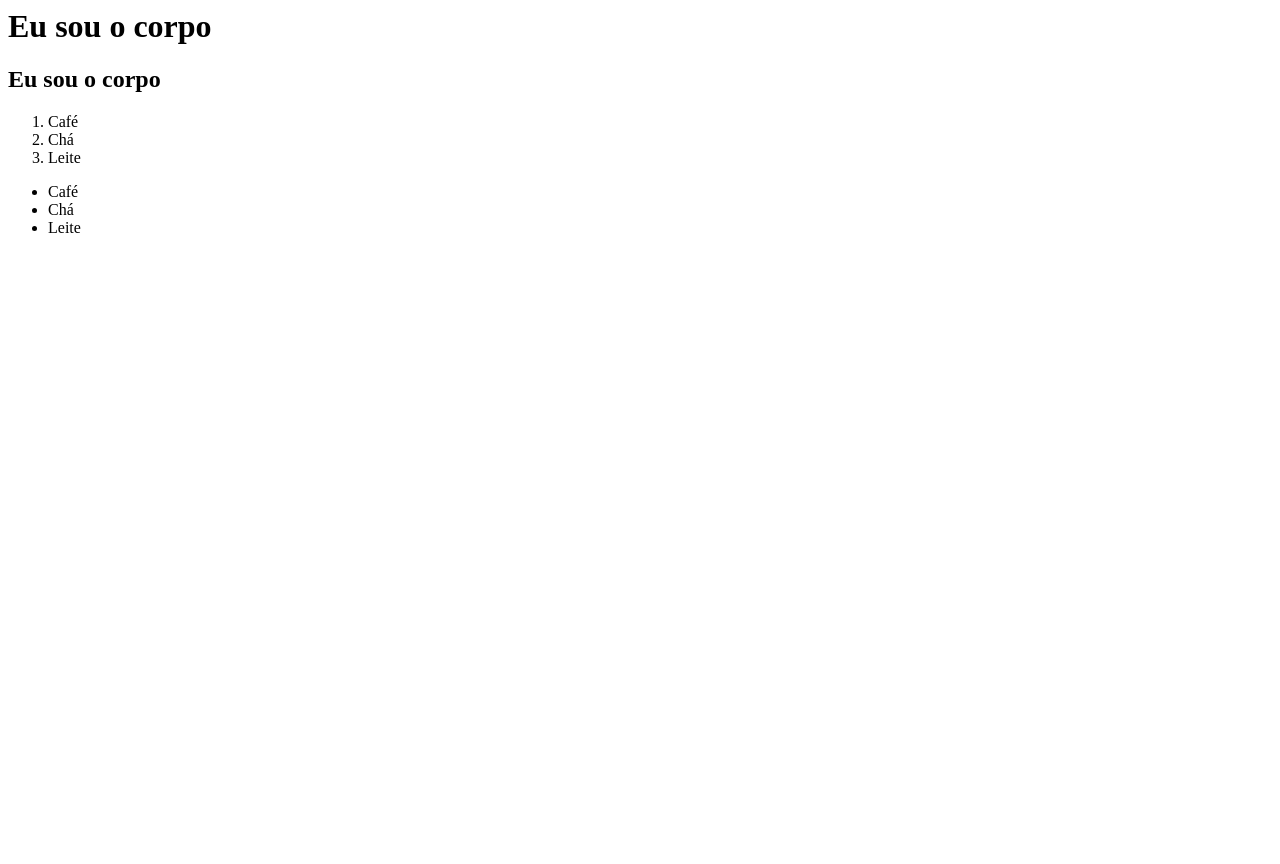
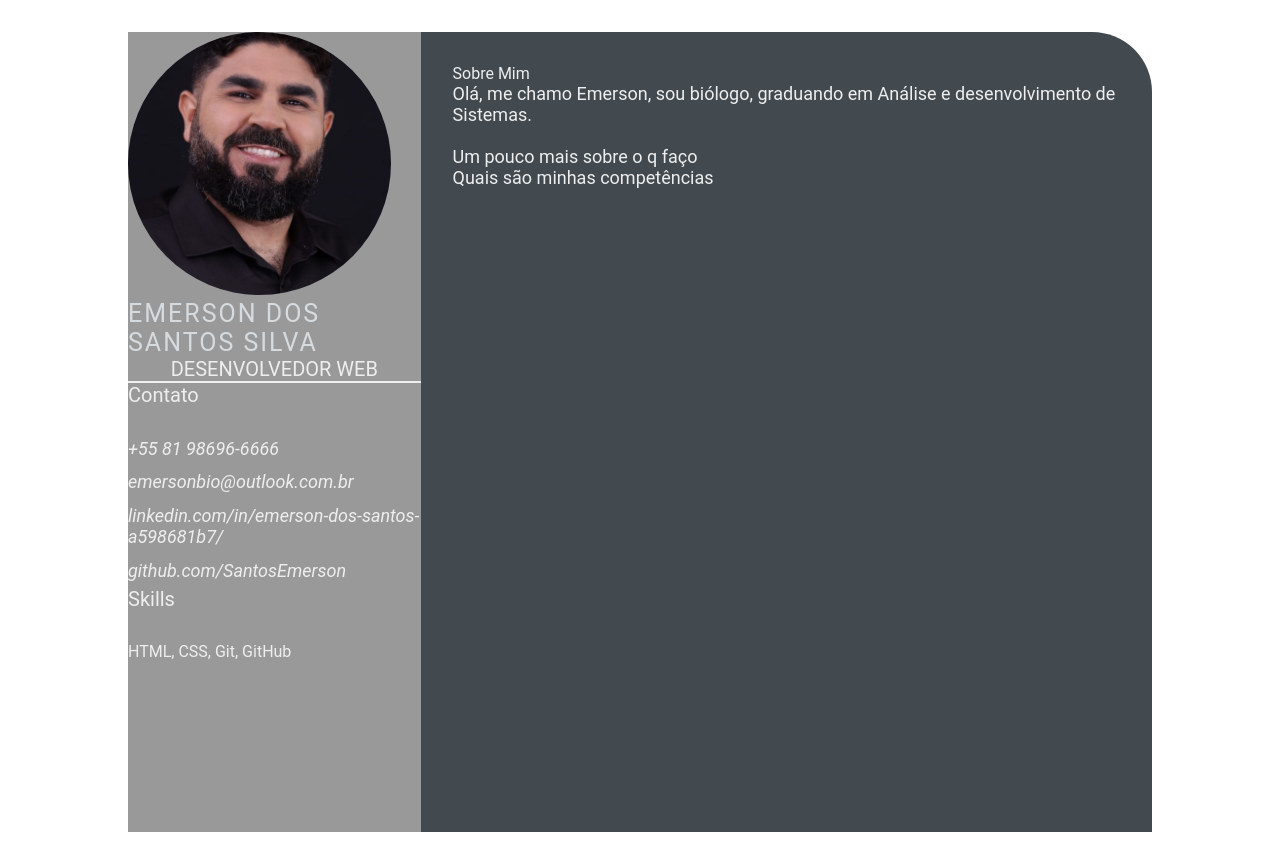
Before and after one commit to SantosEmerson/devweekgit.github.io, a plain HTML site: page index.html in a window 1280 px wide. Before the commit the page ends 800 px from the top, so only its background shows below. Drawn offline with Linux system fonts and the light colour scheme.

Commit message:
feature: add index.html (#2)

```diff
--- a/index.html
+++ b/index.html
@@ -1,21 +1,53 @@
-<html>
-    <head>
-        <title>
-            Olá ei sou a cabeça
-        </title>
-    </head>
-    <body>
-        <h1>Eu sou o corpo</h1>
-        <h2>Eu sou o corpo</h2>
-    </body>
-    <ol>
-        <li>Café</li>
-        <li>Chá</li>
-        <li>Leite</li>
-    </ol>
-    <ul>
-        <li>Café</li>
-        <li>Chá</li>
-        <li>Leite</li>
-    </ul>
+<!DOCTYPE html>
+<html lang="en">
+<head>
+    <meta charset="UTF-8">
+    <meta http-equiv="X-UA-Compatible" content="IE=edge">
+    <meta name="viewport" content="width=device-width, initial-scale=1.0">
+    <title>Emerson dos Santos</title>
+
+    <link rel="stylesheet" href="style.css">
+
+</head>
+<body>
+    <main class="resume-contents">
+        <section class="left-section">
+            <div class="left-section-content">
+                <div class="profile">
+                    <img class="profile-image" src="../devweekgit.github.io/Foto perfil.jpg" alt="profile image">
+                    <p class="name">Emerson dos Santos Silva</p>
+                    <p class="profession">Desenvolvedor Web</p>
+                </div>
+                <div class="contact-info">
+                    <p class="left-title">Contato</p>
+                    <ul>
+                        <li><i class="fa fa-phone">+55 81 98696-6666</i></li>
+                        <li><i class="fa fa-envelope">emersonbio@outlook.com.br</i></li>
+                        <li><i class="fa fa-globe">linkedin.com/in/emerson-dos-santos-a598681b7/</i></li>
+                        <li><i class="fa fa-github">github.com/SantosEmerson</i></li>
+                    </ul>
+                </div>
+                <div class="skills">
+                    <p class="left-title">Skills</p>
+                    <ul>
+                        <li><p>HTML, CSS, Git, GitHub</p></li>
+                    </ul>
+                </div>
+        </section>
+
+            <section class="right-section">
+                <div class="right-section-contents">
+                    <section class="about gap">
+                        <div class="right-title">Sobre Mim</div>
+                        <p class="about-me-contents">
+                            Olá, me chamo Emerson, sou biólogo, graduando em Análise e desenvolvimento de Sistemas. <br>
+                            <br>Um pouco mais sobre o q faço
+                            <br>Quais são minhas competências
+
+                        </p>
+                    </section>
+                </div>
+            </section>
+    </main>
+</body>
 </html>
--- /dev/null
+++ b/style.css
@@ -0,0 +1,103 @@
+* {
+    margin: 0;
+    padding: 0;
+    box-sizing: border-box;
+    list-style: none;
+    font-family: 'Roboto', sans-serif;
+}
+
+.resume-contents {
+    min-height: 100vh;
+    width: 80%;
+    margin: 2rem auto;
+    display: grid;
+    grid-template-columns: repeat(7, 1fr);
+}
+
+.left-section {
+    grid-column: span 2;
+    height: 100%;
+    background-color: #999999;
+}
+
+.right-section {
+    grid-column: span 5;
+    height: 100%;
+    background-color: #424a50;
+    border-radius: 0px 60px 0px 0px;
+}
+
+.left-section-contents{
+    padding: 2rem 2rem;
+}
+
+.profile {
+    width: 100%;
+    border-bottom: 2px solid #eeeeee;
+}
+
+.profile .profile-image {
+    width: 90%;
+    border-radius: 90%;
+}
+
+.name {
+    color: #D6DBDF;
+    font-size: 25px;
+    letter-spacing: 2px;
+    text-transform: uppercase;
+}
+
+.profession {
+    color: #eeeeee;
+    font-size: 20px;
+    text-transform: uppercase;
+    text-align: center;
+}
+
+/* .contact-info { border-bottom: 2px solid #1B2631; } */
+.left-title {
+    color: #eeeeee;
+    font-size: 20px;
+}
+
+.contact-info ul {
+    padding-top: 1.5rem;
+}
+
+.contact-info ul li,
+.references ul li {
+    padding: .4rem 0;
+    color: #eeeeee;
+}
+
+.contact-info ul li i,
+.references ul li i {
+    padding-right: 1rem;
+    font-size: 18px;
+    color: #eeeeee;
+}
+
+.skills ul {
+    padding-top: 1.5rem;
+}
+.skills ul li p {
+    padding: .4rem 0;
+    color: #eeeeee;
+}
+
+.right-section-contents {
+    padding: 2rem 2rem;
+}
+
+.right-title {
+    color: #eeeeee;
+}
+
+.gap {
+    padding-bottom: 2rem;
+}
+.about-me-contents {
+    font-size: 18px;
+    color: #eeeeee;
+}
```
Also changed, not shown: Foto perfil.jpg (added).
